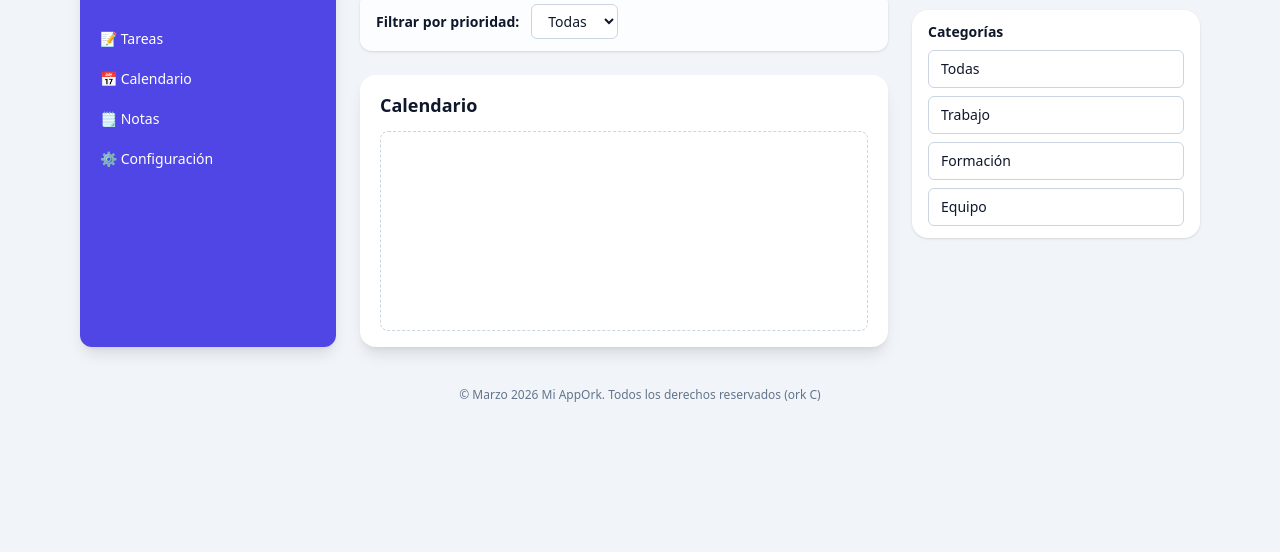
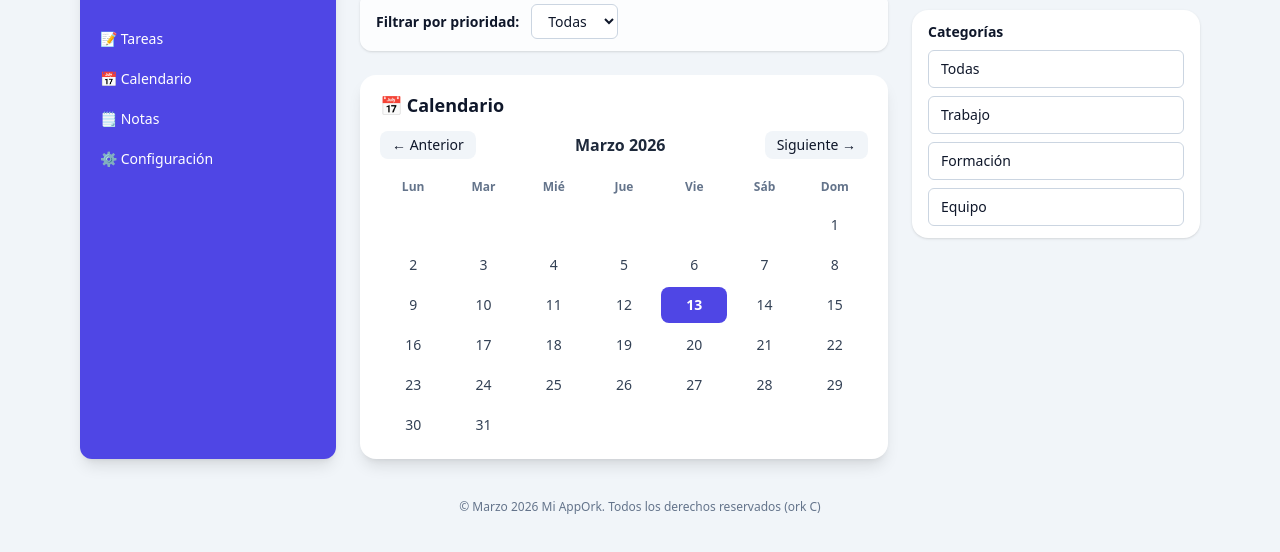
Before and after one commit to JOSU0131/Taskflow3-Tarea2y1, a plain HTML site: page index.html in a window 1280 px wide. Both pictures are taken after a click on the link "📅 Calendario". Shown: the part 120-672 px from the top of the page. Drawn offline with nearby package versions, Linux system fonts and the light colour scheme.

Commit message:
-m "3. Funcionalidad añadir Calendario real"

```diff
--- a/index.html
+++ b/index.html
@@ -143,8 +143,8 @@
                 <!-- Calendar section (hidden until selected from sidebar) -->
                 <section id="calendarSection" style="display:none;">
                     <div class="bg-white dark:bg-slate-800 rounded-2xl shadow-lg px-5 py-4">
-                        <h2 class="text-lg font-semibold mb-3">Calendario</h2>
-                        <div id="calendar" class="min-h-[200px] border border-dashed border-slate-300 dark:border-slate-600 rounded-lg"></div>
+                        <h2 class="text-lg font-semibold mb-3">📅 Calendario</h2>
+                        <div id="calendar" class="min-h-[200px]"></div>
                     </div>
                 </section>
 
--- a/script2.js
+++ b/script2.js
@@ -317,7 +317,55 @@ ${deleteBtn}
         });
     });
 
+    function renderCalendar(date = new Date()) {
+    const calendarEl = document.getElementById('calendar');
+    if (!calendarEl) return;
+
+    const year  = date.getFullYear();
+    const month = date.getMonth();
+
+    const monthNames = ['Enero','Febrero','Marzo','Abril','Mayo','Junio',
+                        'Julio','Agosto','Septiembre','Octubre','Noviembre','Diciembre'];
+    const dayNames   = ['Lun','Mar','Mié','Jue','Vie','Sáb','Dom'];
+
+    const firstDay = new Date(year, month, 1);
+    const lastDay  = new Date(year, month + 1, 0);
+    const startDay = (firstDay.getDay() + 6) % 7;
+    const today    = new Date();
+
+    let html = `
+        <div class="flex items-center justify-between mb-4">
+            <button id="prevMonth" class="px-3 py-1 rounded-lg bg-slate-100 dark:bg-slate-700 hover:bg-slate-200 text-sm font-medium transition-colors">← Anterior</button>
+            <h3 class="font-bold text-slate-800 dark:text-slate-100">${monthNames[month]} ${year}</h3>
+            <button id="nextMonth" class="px-3 py-1 rounded-lg bg-slate-100 dark:bg-slate-700 hover:bg-slate-200 text-sm font-medium transition-colors">Siguiente →</button>
+        </div>
+        <div class="grid grid-cols-7 gap-1 mb-2">
+            ${dayNames.map(d => `<div class="text-center text-xs font-semibold text-slate-500 py-1">${d}</div>`).join('')}
+        </div>
+        <div class="grid grid-cols-7 gap-1">
+    `;
+
+    for (let i = 0; i < startDay; i++) {
+        html += `<div class="h-9 rounded-lg"></div>`;
+    }
+
+    for (let day = 1; day <= lastDay.getDate(); day++) {
+        const isToday = day === today.getDate() && month === today.getMonth() && year === today.getFullYear();
+        const cls = isToday
+            ? 'bg-indigo-600 text-white font-bold'
+            : 'hover:bg-indigo-100 dark:hover:bg-indigo-900 text-slate-700 dark:text-slate-200';
+        html += `<div class="h-9 flex items-center justify-center rounded-lg text-sm cursor-pointer transition-colors ${cls}">${day}</div>`;
+    }
+
+    html += `</div>`;
+    calendarEl.innerHTML = html;
+
+    document.getElementById('prevMonth')?.addEventListener('click', () => renderCalendar(new Date(year, month - 1, 1)));
+    document.getElementById('nextMonth')?.addEventListener('click', () => renderCalendar(new Date(year, month + 1, 1)));
+    }
+
     loadTasks();
+    renderCalendar();
 });
 
 // Función global para cambiar entre secciones desde el sidebar
```
Also changed, not shown: README.md.
